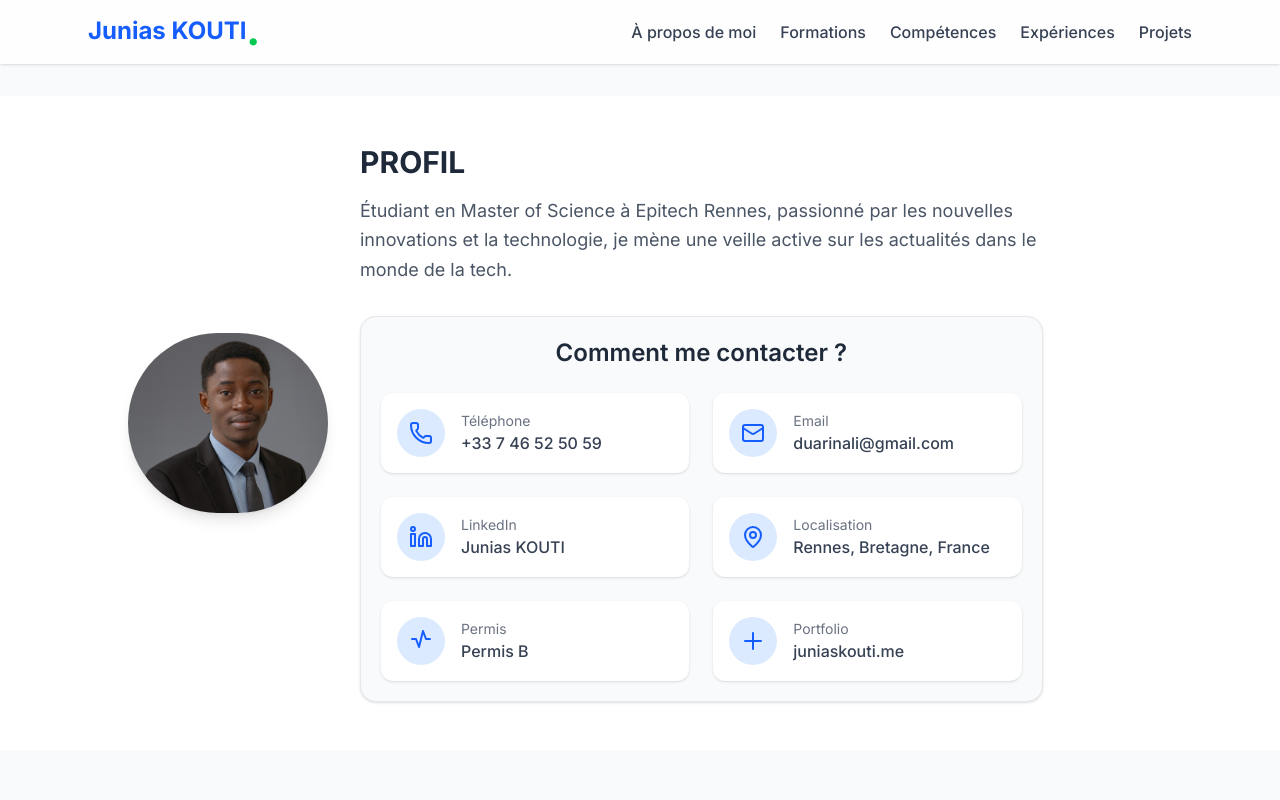
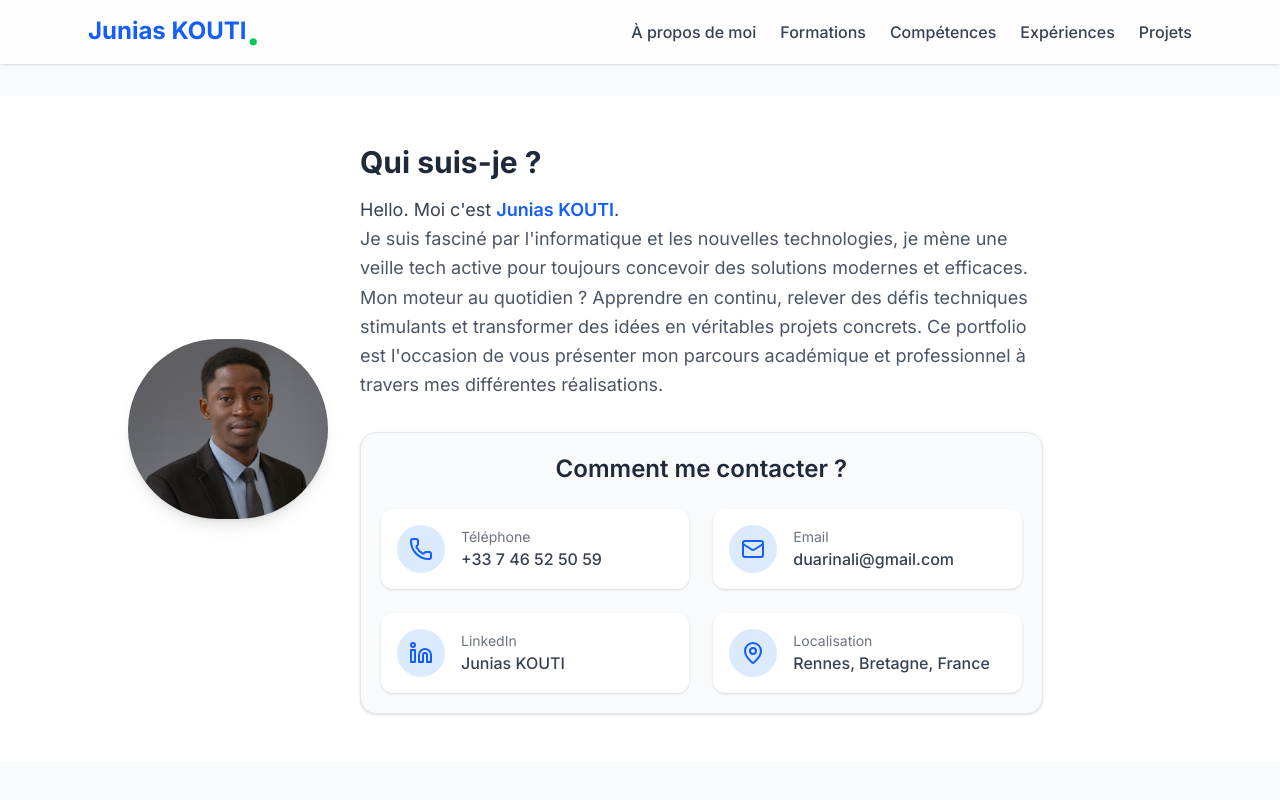
Before and after one commit to hidden64/my-portfolio, a Next.js app in the folder portfolio/: page / in a window 1280 px wide. Shown: the top 800 px of the page. Built offline with nearby package versions, Linux system fonts and the light colour scheme.

Commit message:
feat: change my profil introduction

```diff
--- a/portfolio/app/composants/about.tsx
+++ b/portfolio/app/composants/about.tsx
@@ -15,13 +15,11 @@ export default function About() {
 
 
         <div className="text-center md:text-left md:w-2/3">
-          <h2 className="text-3xl font-bold text-gray-800 mb-4">PROFIL</h2>
-          <p className="text-gray-600 text-lg leading-relaxed">
-            Étudiant en Master of Science à Epitech Rennes, passionné par les nouvelles innovations et la technologie, je mène une veille active sur les actualités dans le monde de la tech.
-          </p>
-
-
-
+          <h2 className="text-3xl font-bold text-gray-800 mb-4">Qui suis-je ?</h2>
+          <span className="text-lg text-gray-700 mb-4">
+            Hello. Moi c&apos;est <span className="font-semibold text-blue-600">Junias KOUTI</span>.
+          </span>
+          <p className="text-gray-600 text-lg leading-relaxed">Je suis fasciné par l'informatique et les nouvelles technologies, je mène une veille tech active pour toujours concevoir des solutions modernes et efficaces. Mon moteur au quotidien ? Apprendre en continu, relever des défis techniques stimulants et transformer des idées en véritables projets concrets. Ce portfolio est l'occasion de vous présenter mon parcours académique et professionnel à travers mes différentes réalisations.</p>
           <div id="contact-section" className="mt-8 bg-gray-50 border border-gray-200 rounded-2xl shadow-sm p-5">
             <h3 className="text-2xl font-semibold text-gray-800 mb-6 text-center">
               Comment me contacter ?
@@ -88,25 +86,6 @@ export default function About() {
                 </div>
               </div>
 
-              <div className="flex items-center gap-4 bg-white p-4 rounded-xl shadow hover:shadow-md transition-shadow">
-                <div className="p-3 bg-blue-100 text-blue-600 rounded-full">
-                  <svg xmlns="http://www.w3.org/2000/svg" className="h-6 w-6" fill="none" viewBox="0 0 24 24" stroke="currentColor"><path strokeLinecap="round" strokeLinejoin="round" strokeWidth={2} d="M3 10h4l3 8 4-16 3 8h4"/></svg>
-                </div>
-                <div>
-                  <p className="text-sm text-gray-500">Permis</p>
-                  <p className="font-medium">Permis B</p>
-                </div>
-              </div>
-
-              <div className="flex items-center gap-4 bg-white p-4 rounded-xl shadow hover:shadow-md transition-shadow">
-                <div className="p-3 bg-blue-100 text-blue-600 rounded-full">
-                  <svg xmlns="http://www.w3.org/2000/svg" className="h-6 w-6" fill="none" viewBox="0 0 24 24" stroke="currentColor"><path strokeLinecap="round" strokeLinejoin="round" strokeWidth={2} d="M12 4v16m8-8H4"/></svg>
-                </div>
-                <div>
-                  <p className="text-sm text-gray-500">Portfolio</p>
-                  <a href="https://juniaskouti.me" target="_blank" rel="noopener noreferrer" className="font-medium hover:text-blue-600">juniaskouti.me</a>
-                </div>
-              </div>
             </div>
           </div>
         </div>
--- a/portfolio/app/page.tsx
+++ b/portfolio/app/page.tsx
@@ -75,19 +75,19 @@ export default function HomePage() {
 
 
       <div className="pt-24 space-y-20">
-        <section id="about">
+        <section id="about" className="scroll-mt-20">
           <About />
         </section>
-        <section id="formation">
+        <section id="formation" className="scroll-mt-20">
           <Formation />
         </section>
-        <section id="competences">
+        <section id="competences" className="scroll-mt-20">
           <Competences />
         </section>
-        <section id="experience">
+        <section id="experience" className="scroll-mt-20">
           <Experience />
         </section>
-        <section id="projet">
+        <section id="projets" className="scroll-mt-20">
           <Projets />
         </section>
       </div>
```
